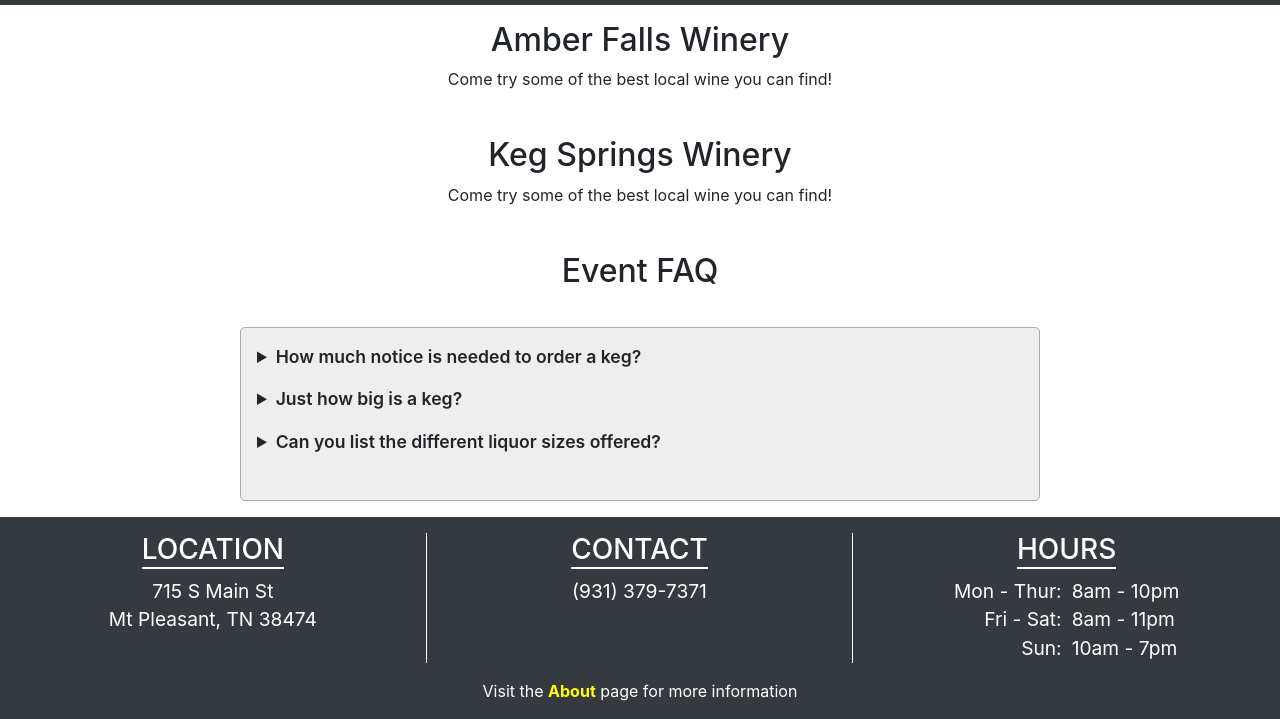
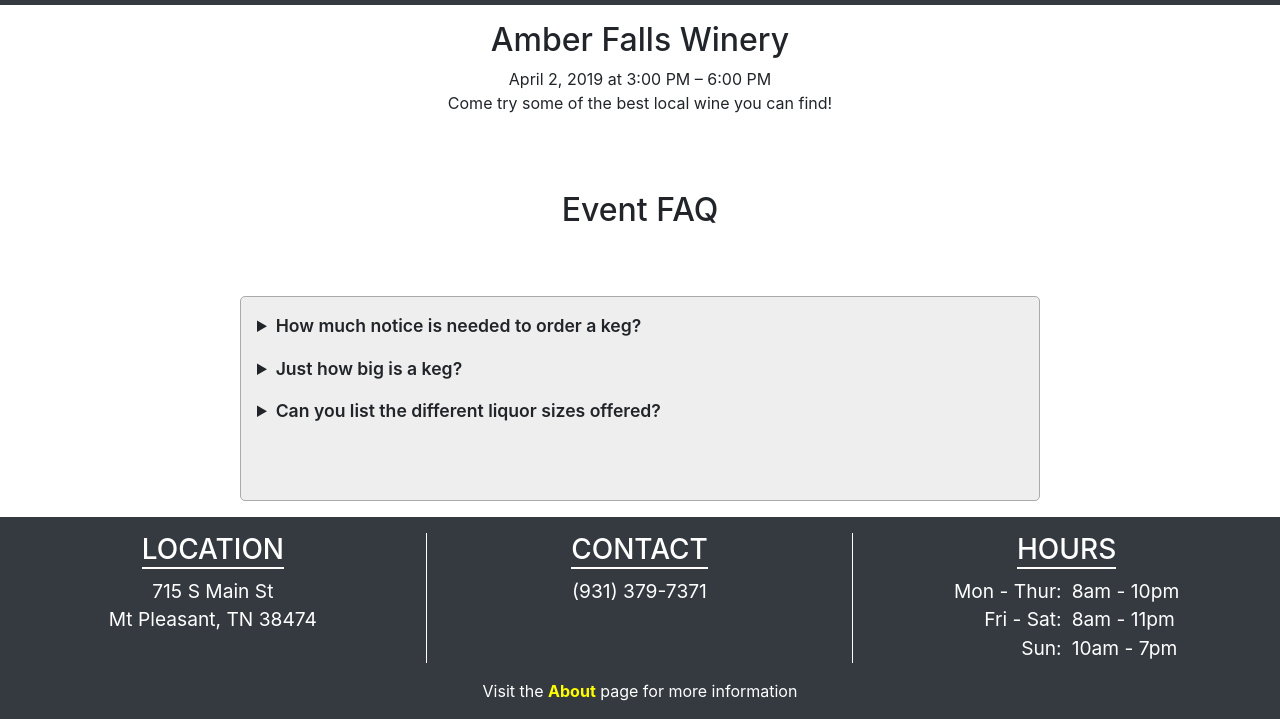
Before and after one commit to CoreyHutcheson/4-Sixes, a Gatsby site: page /events in a window 1280 px wide. Shown: the part 81-800 px from the top of the page. Built offline with nearby package versions, Linux system fonts and the light colour scheme; Gatsby itself is replaced by a stand-in of ours.

Commit message:
added date and time to Event Component

```diff
--- a/src/components/event-section/EventSection.jsx
+++ b/src/components/event-section/EventSection.jsx
@@ -24,7 +24,13 @@
   const futureEvents = events.filter(filterEvents);
 
   return futureEvents.map(({ node }) => (
-    <Event key={node.key} title={node.title} content={node.content_full} />
+    <Event
+      key={node.key}
+      title={node.title}
+      content={node.content_full}
+      start={node.start_date}
+      end={node.end_date}
+    />
   ));
 };
 
--- a/src/components/event-section/event/Event.jsx
+++ b/src/components/event-section/event/Event.jsx
@@ -1,18 +1,26 @@
 import React from "react";
 import PropTypes from "prop-types";
 
+import getEventTime from "src/utils/js/getEventTime";
 import "./style.scss";
 
-const Event = ({ title, content }) => (
-  <div className="event">
-    <h2 className="event__title">{title}</h2>
-    <p className="event__content">{content}</p>
-  </div>
-);
+const Event = ({ title, content, start, end }) => {
+  const eventTime = getEventTime(start, end);
+
+  return (
+    <div className="event">
+      <h2 className="event__title">{title}</h2>
+      <div className="event__time">{eventTime}</div>
+      <p className="event__content">{content}</p>
+    </div>
+  );
+};
 
 Event.propTypes = {
   title: PropTypes.string.isRequired,
   content: PropTypes.string.isRequired,
+  start: PropTypes.string.isRequired,
+  end: PropTypes.string.isRequired,
 };
 
 export default Event;
--- a/src/data/events.json
+++ b/src/data/events.json
@@ -9,18 +9,10 @@
   },
   {
     "key": "1",
-    "start_date": "2019-03-30T15:00:00",
-    "end_date": "2019-03-30T18:00:00",
+    "start_date": "2019-04-02T15:00:00",
+    "end_date": "2019-04-02T18:00:00",
     "title": "Amber Falls Winery",
     "content_short": "Come try Amber Falls wine!",
     "content_full": "Come try some of the best local wine you can find!"
-  },
-  {
-    "key": "2",
-    "start_date": "2019-03-30T15:00:00",
-    "end_date": "2019-03-30T18:00:00",
-    "title": "Keg Springs Winery",
-    "content_short": "Come try Keg Springs wine!",
-    "content_full": "Come try some of the best local wine you can find!"
   }
 ]
--- /dev/null
+++ b/src/utils/js/getEventTime.js
@@ -0,0 +1,19 @@
+const getEventTime = (start, end) => {
+  var startOptions = {
+    year: "numeric",
+    month: "long",
+    day: "numeric",
+    hour: "numeric",
+    minute: "numeric",
+  };
+  var endOptions = {
+    hour: "numeric",
+    minute: "numeric",
+  };
+  const startDate = new Date(start).toLocaleDateString("en-US", startOptions);
+  const endDate = new Date(end).toLocaleTimeString("en-US", endOptions);
+
+  return `${startDate} \u2013 ${endDate}`;
+};
+
+export default getEventTime;
```
